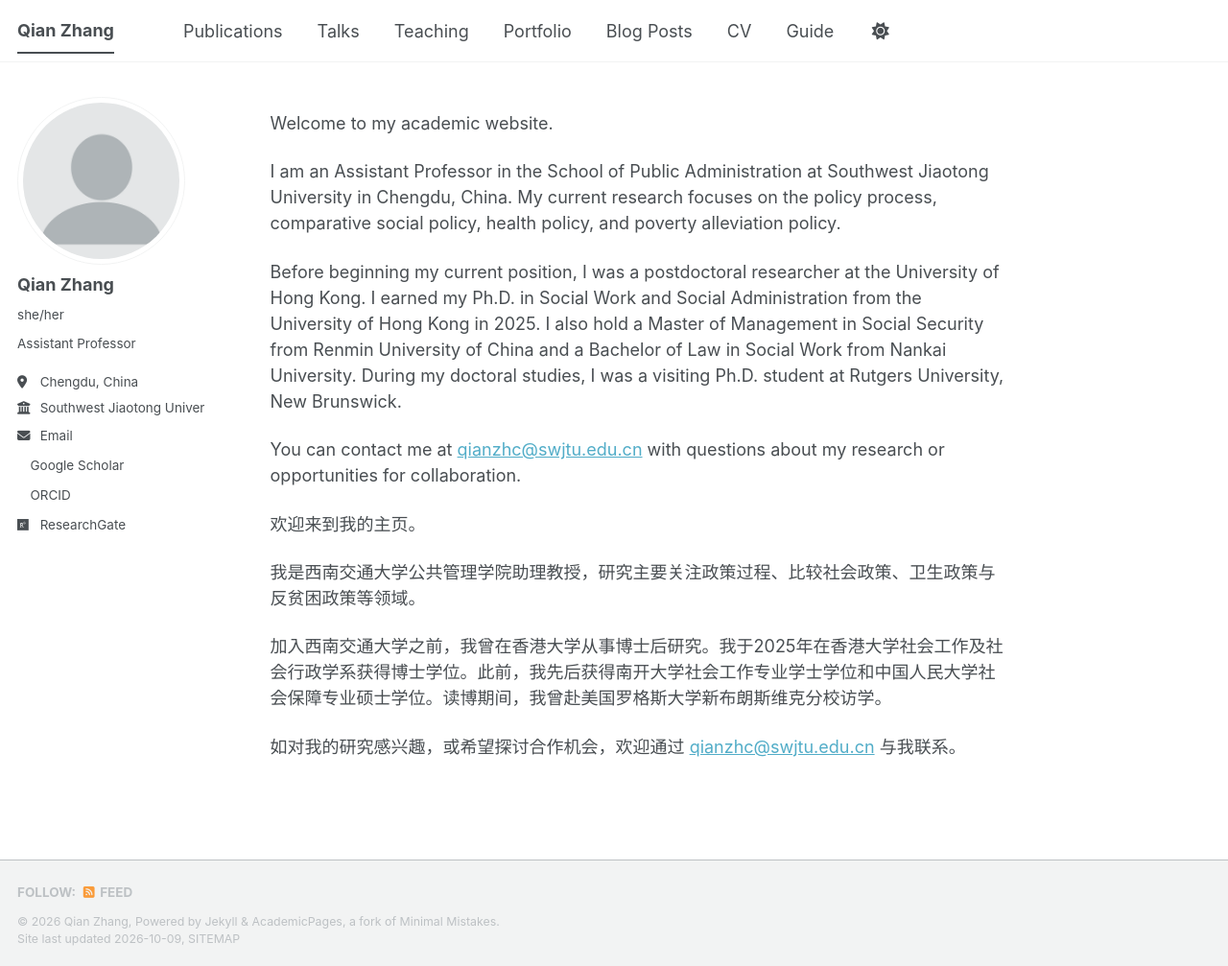
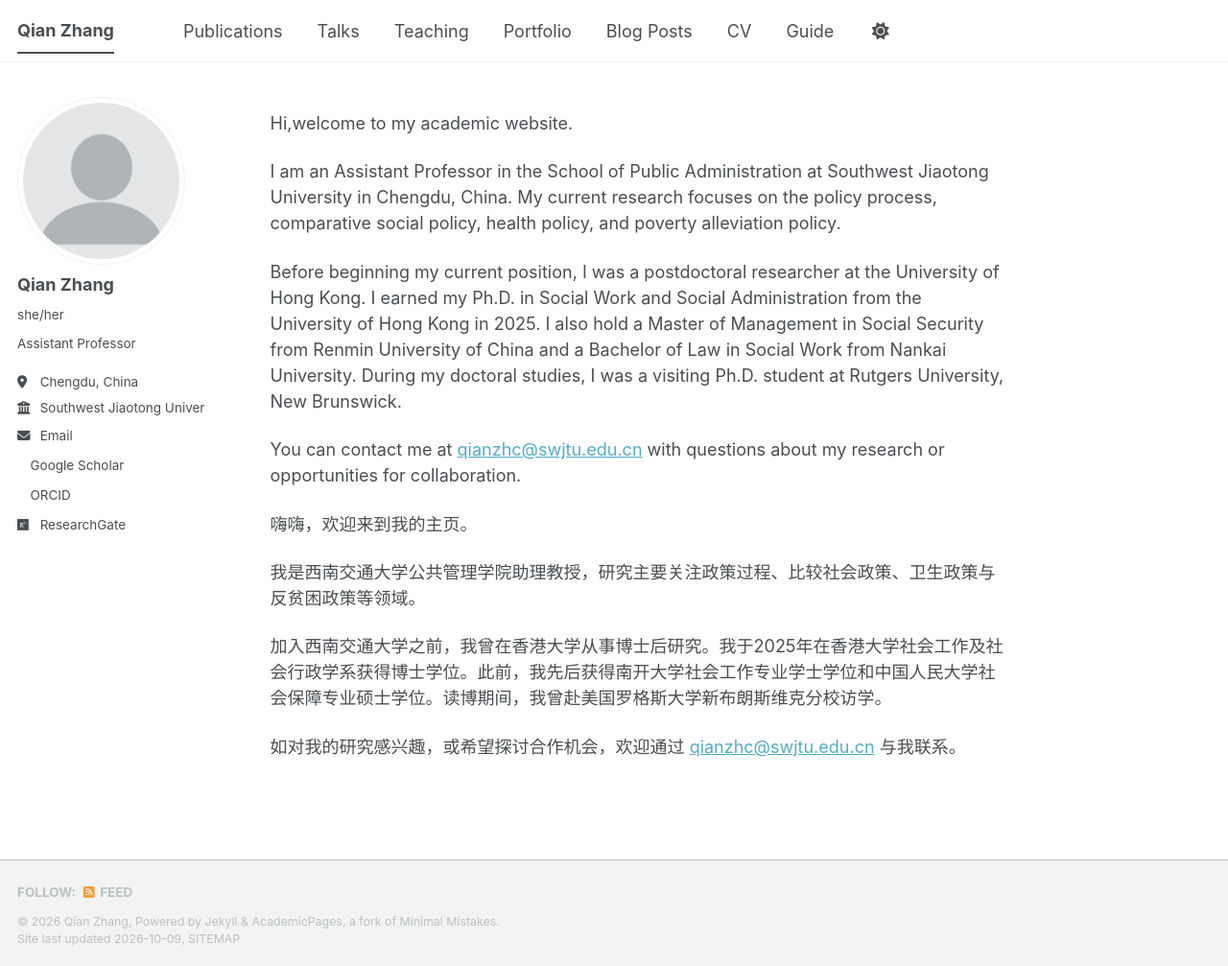
Before and after one commit to qianzhc/qianzhc.github.io, a Jekyll site: the page built from _pages/about.md, in a window 1280 px wide and 1007 px high. Shown: the whole window at 96% size. Built offline with Jekyll 4.4.1, drawn with Linux system fonts in a browser that asks for light colours; a style sheet for code colours, icons or effects is not loaded.

Commit message:
Update about.md

```diff
--- a/_pages/about.md
+++ b/_pages/about.md
@@ -7,7 +7,7 @@ redirect_from:
   - /about.html
 ---
 
-Welcome to my academic website.
+Hi,welcome to my academic website.
 
 I am an Assistant Professor in the School of
 Public Administration at Southwest Jiaotong University in Chengdu, China. My
@@ -26,7 +26,7 @@ You can contact me at
 research or opportunities for collaboration.
 
 
-欢迎来到我的主页。
+嗨嗨，欢迎来到我的主页。
 
 我是西南交通大学公共管理学院助理教授，研究主要关注政策过程、比较社会政策、卫生政策与反贫困政策等领域。
 
```
